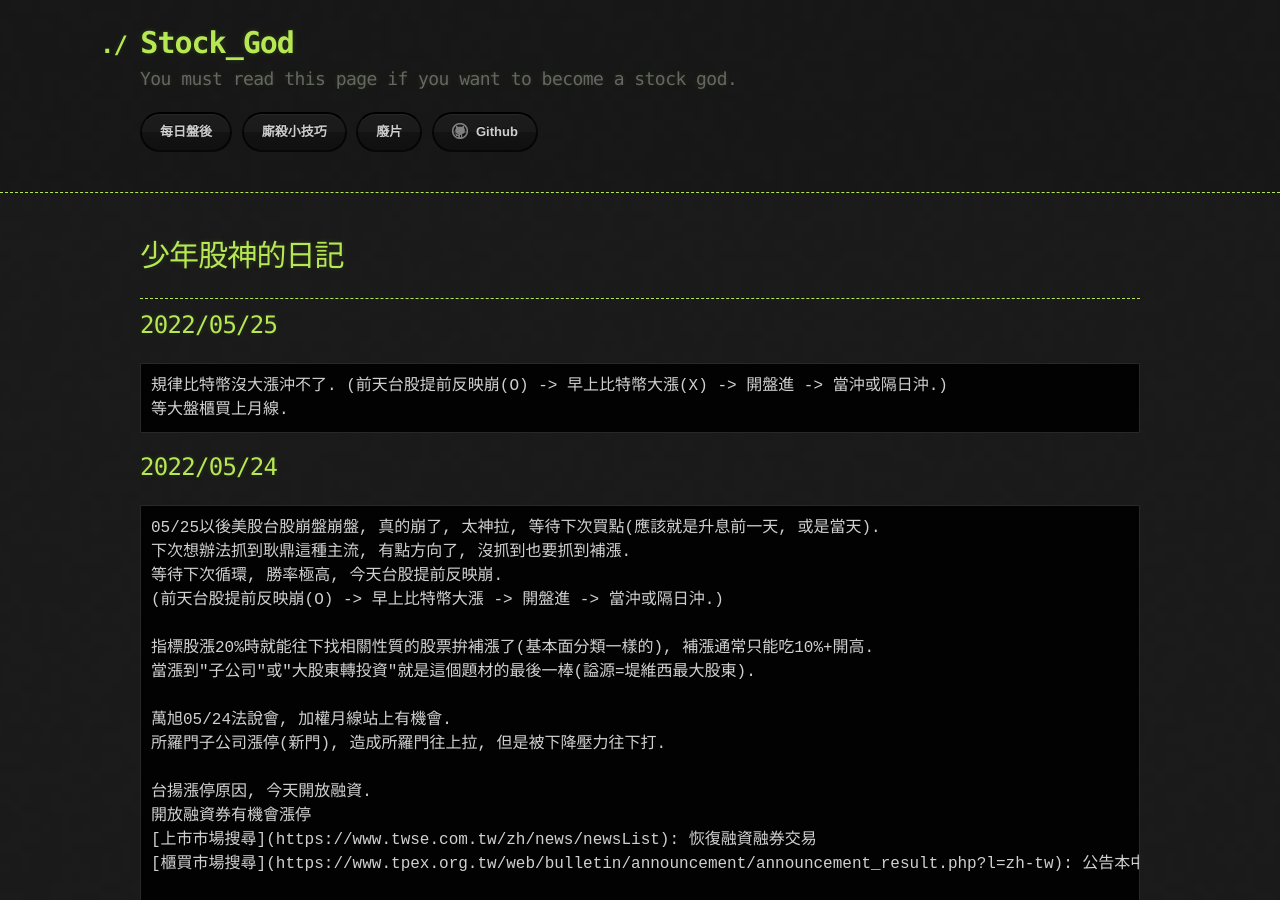
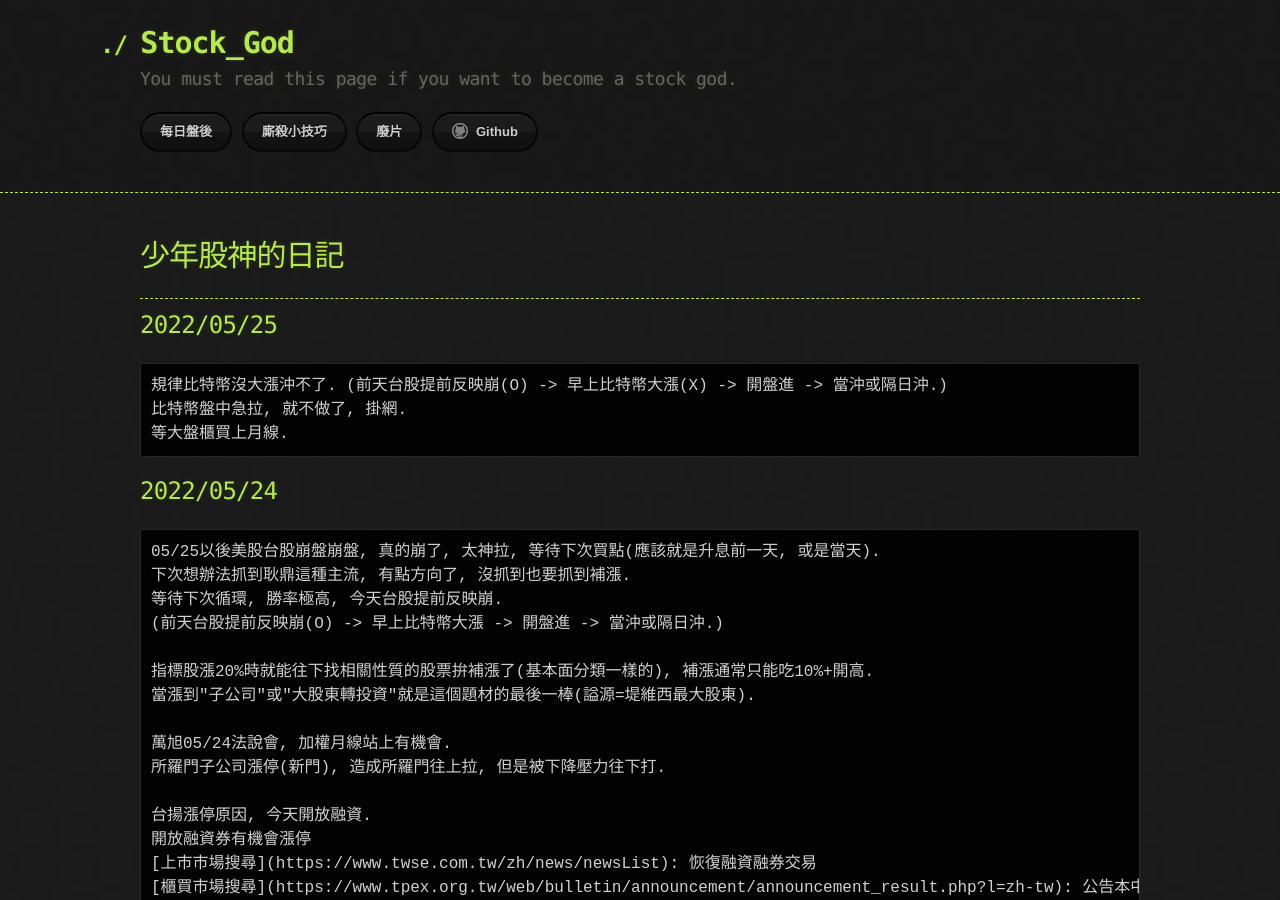
Before and after one commit to lepg5487/Stock_God, a Jekyll site: the page built from index.md, in a window 1280 px wide and 900 px high. Built offline with Jekyll 4.4.1, drawn with Linux system fonts in a browser that asks for light colours; our own code applies the rules of GitHub Pages for plain Markdown files.

Commit message:
Update index.md

````diff
--- a/index.md
+++ b/index.md
@@ -9,6 +9,7 @@ layout: testlayouts
 ## 2022/05/25
 ```
 規律比特幣沒大漲沖不了. (前天台股提前反映崩(O) -> 早上比特幣大漲(X) -> 開盤進 -> 當沖或隔日沖.)
+比特幣盤中急拉, 就不做了, 掛網.
 等大盤櫃買上月線.
 ```
 
````
